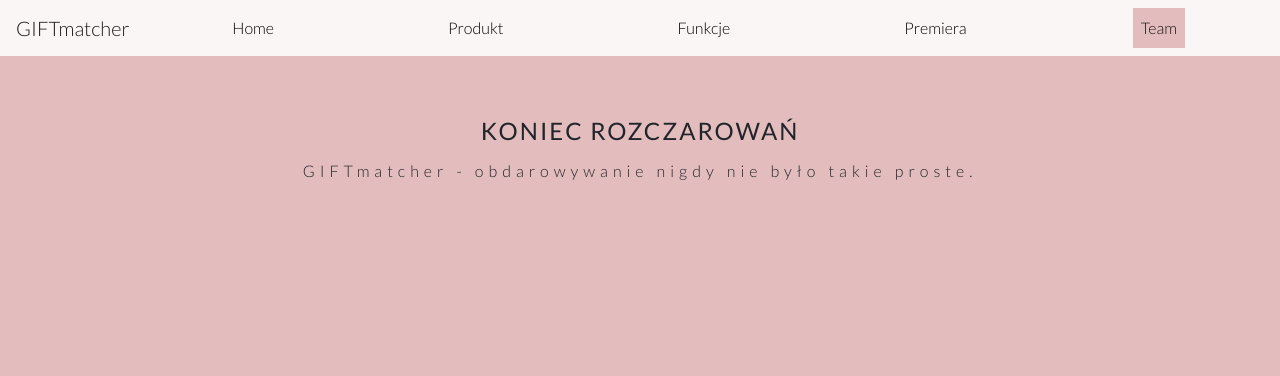
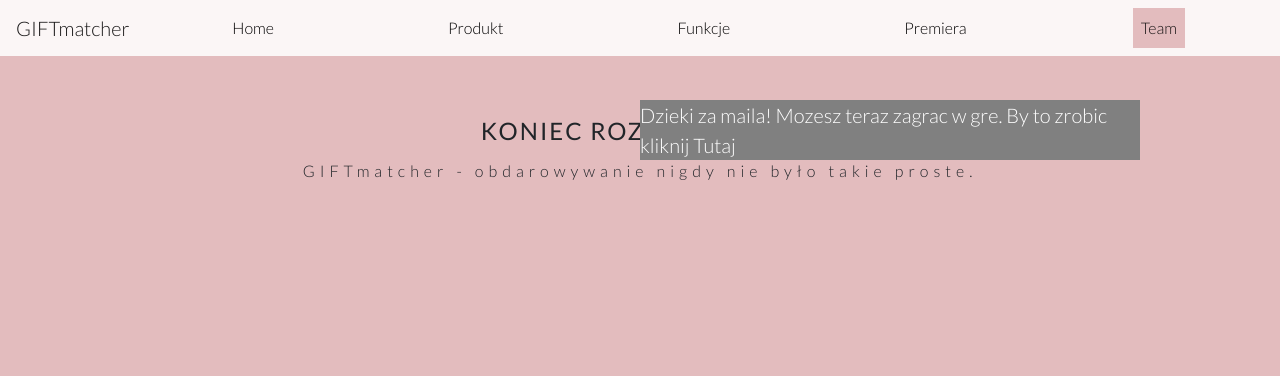
Before and after one commit to infoshareacademy/jfdd14-futureFront, a plain HTML site: page index.html in a window 1280 px wide. Shown: the top 376 px of the page. Drawn offline with nearby package versions, Linux system fonts and the light colour scheme.

Commit message:
added instructions box

```diff
--- a/css/style.css
+++ b/css/style.css
@@ -13,7 +13,6 @@
 html {
   scroll-behavior: smooth;
 }
-
 
 header {
   flex-direction: column;
@@ -43,8 +42,7 @@
 }
 
 .navbar-light .navbar-nav .nav-link {
-    color:
-    rgba(0,0,0,1);
+  color: rgba(0, 0, 0, 1);
 }
 
 .navbar {
@@ -65,7 +63,7 @@
 }
 .navbar-nav .nav-link.active {
   background-color: rgb(227, 188, 190);
-    color:rgba(0, 0, 0, 1);
+  color: rgba(0, 0, 0, 1);
 }
 
 .navbar-brand {
@@ -157,15 +155,15 @@
   margin: auto;
 }
 .slideshow-container img {
-    max-width: 100%
+  max-width: 100%;
 }
 
 .mySlides {
   display: none;
 }
 
-
-  .prev, .next {
+.prev,
+.next {
   cursor: pointer;
   position: absolute;
   top: 50%;
@@ -185,8 +183,9 @@
   border-radius: 3px 0 0 3px;
 }
 
-  .prev:hover, .next:hover {
-    background-color: rgba(0,0,0,0.8);
+.prev:hover,
+.next:hover {
+  background-color: rgba(0, 0, 0, 0.8);
 }
 
 .text {
@@ -218,7 +217,8 @@
   transition: background-color 0.6s ease;
 }
 
-  .active, .dot:hover {
+.active,
+.dot:hover {
   background-color: #c9539c;
 }
 
@@ -226,17 +226,25 @@
   -webkit-animation-name: fade;
   -webkit-animation-duration: 2s;
   animation-name: fade;
-    animation-duration: 1,5s;
+  animation-duration: 1, 5s;
 }
 
 @-webkit-keyframes fade {
-    from {opacity: .4}
-    to {opacity: 1}
+  from {
+    opacity: 0.4;
+  }
+  to {
+    opacity: 1;
+  }
 }
 
 @keyframes fade {
-    from {opacity: .4}
-    to {opacity: 1}
+  from {
+    opacity: 0.4;
+  }
+  to {
+    opacity: 1;
+  }
 }
 
 /* End of gallery*/
@@ -265,7 +273,6 @@
     }
 } */
 
-
 /* ggghhhhhh */
 
 .inviteVertical {
@@ -287,7 +294,6 @@
 
 .inviteHorizontal,
 .inviteVertical {
-
   flex-direction: column;
   align-items: center;
   justify-content: center;
@@ -321,7 +327,6 @@
   }
 }
 
-
 i.fas {
   margin: 10px;
   opacity: 0.6;
@@ -347,7 +352,6 @@
 .smallContainers {
   width: 50vw;
 }
-
 
 .functionLongHeader {
   min-height: 100vh;
@@ -401,7 +405,6 @@
   /* background: rgba(0, 128, 128, 0.233); */
   /* background: rgba(255, 255, 255, 0.233); */
   border-radius: 25px;
-
 }
 
 form label,
@@ -508,7 +511,6 @@
   /* transition: all 12s ease; */
 }
 
-
 i.fab:hover {
   color: teal;
   opacity: 0.8;
@@ -528,7 +530,6 @@
   height: auto;
   opacity: 0.5;
   padding: 1vh;
-
 }
 /* end COOKIES */
 
@@ -560,8 +561,7 @@
   }
 }
 
-@media (min-width:720px) {
-
+@media (min-width: 720px) {
   form input {
     width: 30vw;
     max-width: 370px;
@@ -582,7 +582,7 @@
     justify-content: center;
     align-items: center;
   }
-    .smallContainers{
+  .smallContainers {
     display: flex;
     padding-left: 5rem;
     align-items: center;
@@ -593,8 +593,6 @@
   .functionsLongSecondColumn {
     width: 30%;
   }
-
-
 
   .functionLongHeaderText {
     padding: 5vw 25vw;
@@ -612,11 +610,9 @@
     background-position: bottom;
     margin-bottom: 80px;
   }
-
 }
 
 @media only screen and (min-width: 992px) {
-
   header {
     font-size: 1.5rem;
   }
@@ -652,13 +648,13 @@
     padding-top: 80px;
   }
 
-.functionLongHeaderContainer{
+  .functionLongHeaderContainer {
     display: flex;
     flex-wrap: wrap;
     flex-direction: row;
     align-items: center;
   }
-.smallContainers{
+  .smallContainers {
     display: flex;
     width: 50%;
     align-items: center;
@@ -688,7 +684,24 @@
       display: none;
     }
 
-    .functionLongHeaderContainer{
+    .functionLongHeaderContainer {
       display: flex;
     }
   }
+}
+
+.game {
+  position: fixed;
+  top: 100px;
+  left: 50vw;
+  width: 500px;
+  height: auto;
+  z-index: 100;
+  background-color: grey;
+  color: white;
+  font-size: 20px;
+}
+.game a {
+  text-decoration: none;
+  color: white;
+}
--- a/index.html
+++ b/index.html
@@ -303,6 +303,11 @@
     crossorigin="anonymous"></script>
 
     <script src="js/script.js" defer></script>
+    <section class="game">
+      <div class="gameInfo">
+        Dzieki za maila! Mozesz teraz zagrac w gre. By to zrobic kliknij <a href="Game/game_worldv2.html" target="_blank">Tutaj</a>
+      </div>
+    </section>
 </body>
 
 </html>
```
Lines whose indentation alone changed are shown as unchanged.
